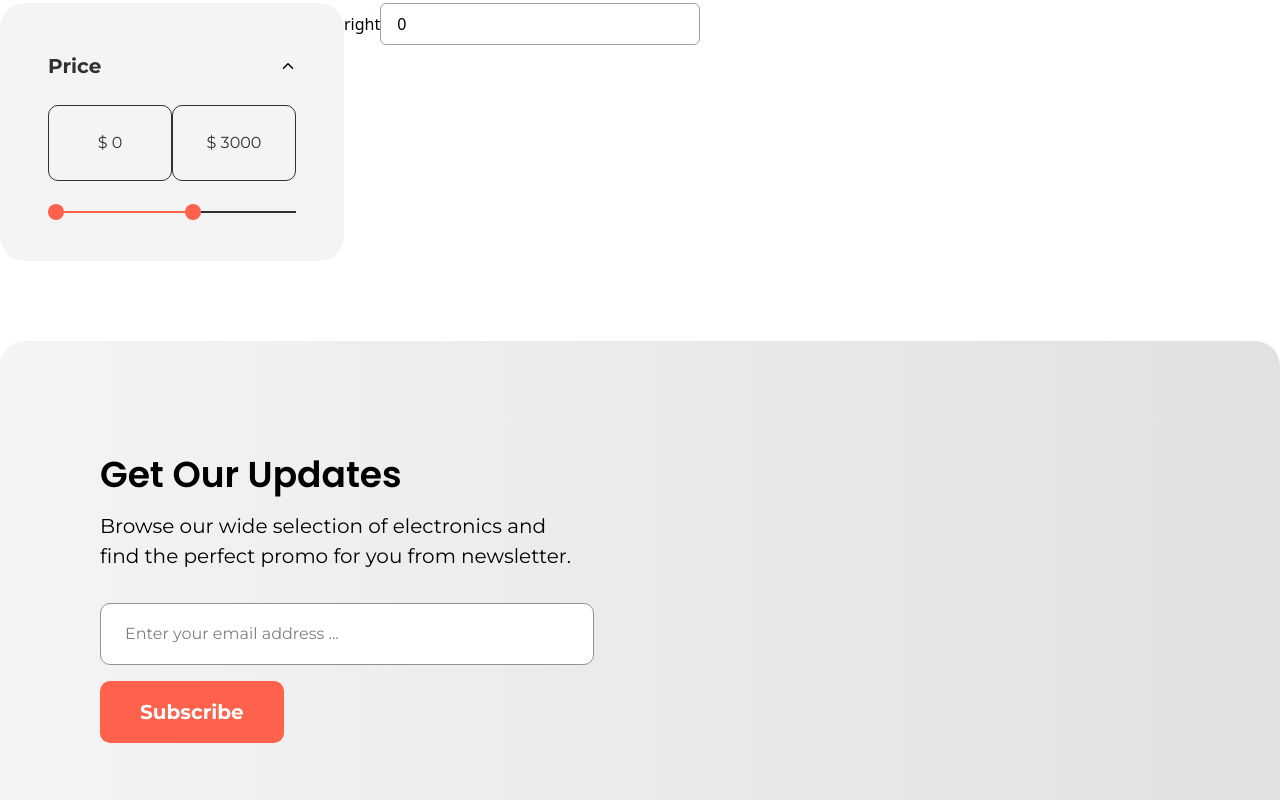
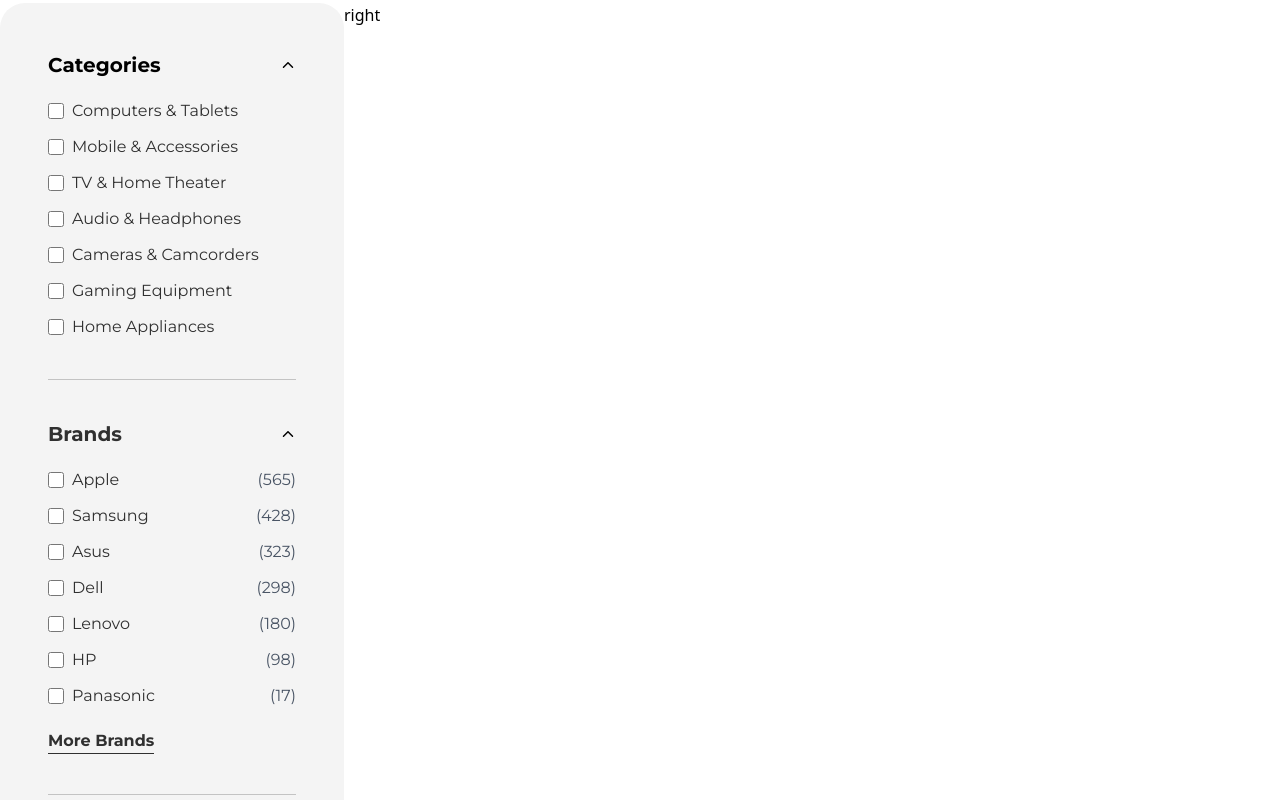
Before and after one commit to nazmulalamdev/eshop, a React (Vite) app: page /product-list in a window 1280 px wide. Shown: the part 340-1140 px from the top of the page. Built offline with nearby package versions, Linux system fonts and the light colour scheme; no server answers.

Commit message:
product list update

```diff
--- a/src/pages/ProductListPage.jsx
+++ b/src/pages/ProductListPage.jsx
@@ -1,9 +1,10 @@
 import { IoIosArrowUp } from "react-icons/io";
 import Container from "../components/commonLayout/Container";
 import { useState } from "react";
+import { Link } from "react-router-dom";
 
 const ProductListPage = () => {
-  let [minValue, setMinValue] = useState(0);
+  let [minValue, setMinValue] = useState(10);
   let [maxValue, setMaxValue] = useState(3000);
 
   const updateSlider = (type, value) => {
@@ -19,11 +20,236 @@
   const minPercent = (minValue / 5000) * 100;
   const maxPercent = (maxValue / 5000) * 100;
 
+  const [isOpen, setIsOpen] = useState(true);
+
   return (
     <>
       <Container>
         <div className="flex mt-16 mb-20">
           <div className="w-[355px] bg-[#F4F4F4] rounded-[25px] p-12">
+            <div>
+              <div
+                className="flex items-center justify-between mb-5"
+                onClick={() => setIsOpen(!isOpen)}
+              >
+                <h4 className="font-['Montserrat'] font-bold text-xl">
+                  Categories
+                </h4>
+                <span>
+                  <IoIosArrowUp size={16} />
+                </span>
+              </div>
+              <ul className="flex flex-col gap-3 font-['Montserrat'] font-regular text-base text-[#303030]">
+                <li className="flex items-center justify-between">
+                  <div className="flex items-center gap-2">
+                    <input
+                      type="checkbox"
+                      id="computer"
+                      className="accent-[#FF624C] w-4 h-4 rounded-[2px]"
+                    />
+                    <label for="computer" className="cursor-pointer">
+                      Computers & Tablets
+                    </label>
+                  </div>
+                </li>
+
+                <li className="flex items-center justify-between">
+                  <div className="flex items-center gap-2">
+                    <input
+                      type="checkbox"
+                      id="mobile"
+                      className="accent-[#FF624C] w-4 h-4 rounded-[2px]"
+                    />
+                    <label for="mobile" className="cursor-pointer">
+                      Mobile & Accessories
+                    </label>
+                  </div>
+                </li>
+
+                <li className="flex items-center justify-between">
+                  <div className="flex items-center gap-2">
+                    <input
+                      type="checkbox"
+                      id="tv"
+                      className="accent-[#FF624C] w-4 h-4 rounded-[2px]"
+                    />
+                    <label for="tv" className="cursor-pointer">
+                      TV & Home Theater
+                    </label>
+                  </div>
+                </li>
+
+                <li className="flex items-center justify-between">
+                  <div className="flex items-center gap-2">
+                    <input
+                      type="checkbox"
+                      id="audio"
+                      className="accent-[#FF624C] w-4 h-4 rounded-[2px]"
+                    />
+                    <label for="audio" className="cursor-pointer">
+                      Audio & Headphones
+                    </label>
+                  </div>
+                </li>
+
+                <li className="flex items-center justify-between">
+                  <div className="flex items-center gap-2">
+                    <input
+                      type="checkbox"
+                      id="camera"
+                      className="accent-[#FF624C] w-4 h-4 rounded-[2px]"
+                    />
+                    <label for="camera" className="cursor-pointer">
+                      Cameras & Camcorders
+                    </label>
+                  </div>
+                </li>
+
+                <li className="flex items-center justify-between">
+                  <div className="flex items-center gap-2">
+                    <input
+                      type="checkbox"
+                      id="game"
+                      className="accent-[#FF624C] w-4 h-4 rounded-[2px]"
+                    />
+                    <label for="game" className="cursor-pointer">
+                      Gaming Equipment
+                    </label>
+                  </div>
+                </li>
+
+                <li className="flex items-center justify-between">
+                  <div className="flex items-center gap-2">
+                    <input
+                      type="checkbox"
+                      id="home"
+                      className="accent-[#FF624C] w-4 h-4 rounded-[2px]"
+                    />
+                    <label for="home" className="cursor-pointer">
+                      Home Appliances
+                    </label>
+                  </div>
+                </li>
+              </ul>
+            </div>
+            <div className="mt-10 mb-10 w-full h-[1px] bg-[#303030] opacity-[25%]"></div>
+            <div>
+              <div className="flex items-center justify-between mb-5">
+                <h4 className="font-['Montserrat'] font-bold text-xl text-[#303030]">
+                  Brands
+                </h4>
+                <span>
+                  <IoIosArrowUp size={16} />
+                </span>
+              </div>
+              <ul className="flex flex-col gap-3 font-['Montserrat'] font-regular text-base text-[#303030]">
+                <li className="flex items-center justify-between">
+                  <div className="flex items-center gap-2">
+                    <input
+                      type="checkbox"
+                      id="apple"
+                      className="accent-[#FF624C] w-4 h-4 rounded-[2px]"
+                    />
+                    <label for="apple" className="cursor-pointer">
+                      Apple
+                    </label>
+                  </div>
+                  <span className="text-gray-600">(565)</span>
+                </li>
+
+                <li className="flex items-center justify-between">
+                  <div className="flex items-center gap-2">
+                    <input
+                      type="checkbox"
+                      id="samsung"
+                      className="accent-[#FF624C] w-4 h-4 rounded-[2px]"
+                    />
+                    <label for="samsung" className="cursor-pointer">
+                      Samsung
+                    </label>
+                  </div>
+                  <span className="text-gray-600">(428)</span>
+                </li>
+
+                <li className="flex items-center justify-between">
+                  <div className="flex items-center gap-2">
+                    <input
+                      type="checkbox"
+                      id="asus"
+                      className="accent-[#FF624C] w-4 h-4 rounded-[2px]"
+                    />
+                    <label for="asus" className="cursor-pointer">
+                      Asus
+                    </label>
+                  </div>
+                  <span className="text-gray-600">(323)</span>
+                </li>
+
+                <li className="flex items-center justify-between">
+                  <div className="flex items-center gap-2">
+                    <input
+                      type="checkbox"
+                      id="dell"
+                      className="accent-[#FF624C] w-4 h-4 rounded-[2px]"
+                    />
+                    <label for="dell" className="cursor-pointer">
+                      Dell
+                    </label>
+                  </div>
+                  <span className="text-gray-600">(298)</span>
+                </li>
+
+                <li className="flex items-center justify-between">
+                  <div className="flex items-center gap-2">
+                    <input
+                      type="checkbox"
+                      id="lenovo"
+                      className="accent-[#FF624C] w-4 h-4 rounded-[2px]"
+                    />
+                    <label for="lenovo" className="cursor-pointer">
+                      Lenovo
+                    </label>
+                  </div>
+                  <span className="text-gray-600">(180)</span>
+                </li>
+
+                <li className="flex items-center justify-between">
+                  <div className="flex items-center gap-2">
+                    <input
+                      type="checkbox"
+                      id="hp"
+                      className="accent-[#FF624C] w-4 h-4 rounded-[2px]"
+                    />
+                    <label for="hp" className="cursor-pointer">
+                      HP
+                    </label>
+                  </div>
+                  <span className="text-gray-600">(98)</span>
+                </li>
+
+                <li className="flex items-center justify-between">
+                  <div className="flex items-center gap-2">
+                    <input
+                      type="checkbox"
+                      id="panasonic"
+                      className="accent-[#FF624C] w-4 h-4 rounded-[2px]"
+                    />
+                    <label for="panasonic" className="cursor-pointer">
+                      Panasonic
+                    </label>
+                  </div>
+                  <span className="text-gray-600">(17)</span>
+                </li>
+              </ul>
+            </div>
+            <div className="mt-5">
+              <Link className="font-['Montserrat'] font-bold text-base text-[#303030] border-b border-b-[#303030] inline-block cursor-pointer">
+                More Brands
+              </Link>
+            </div>
+
+            <div className="mt-10 mb-10 w-full h-[1px] bg-[#303030] opacity-[25%]"></div>
+
             <div>
               <div className="flex items-center justify-between">
                 <h3 className="font-['Montserrat'] font-bold text-[20px] text-[#303030]">
@@ -34,12 +260,29 @@
                 </span>
               </div>
               <div className="flex justify-between mt-6 font-['Montserrat'] font-regular text-base text-[#303030]">
-                <span className="w-[124px] py-[25px] px-[32px] rounded-[10px] border border-[#303030] text-center">
+                {/* <span className="w-[124px] py-[25px] px-[32px] rounded-[10px] border border-[#303030] text-center">
                   $ {minValue}
-                </span>
-                <span className="w-[124px] py-[25px] px-[32px] rounded-[10px] border border-[#303030] text-center">
+                </span> */}
+
+                <input
+                  type="text"
+                  placeholder="$0"
+                  value={`${minValue}`}
+                  onChange={(e) => setMinValue(e.target.value)}
+                  className="w-[124px] py-[25px] px-[32px] rounded-[10px] border border-[#303030] text-center opacity-[50%]"
+                />
+
+                {/* <span className="w-[124px] py-[25px] px-[32px] rounded-[10px] border border-[#303030] text-center">
                   $ {maxValue}
-                </span>
+                </span> */}
+
+                <input
+                  type="text"
+                  placeholder="$3000"
+                  value={maxValue}
+                  onChange={(e) => setMaxValue(e.target.value)}
+                  className="w-[124px] py-[25px] px-[32px] rounded-[10px] border border-[#303030] text-center opacity-[50%]"
+                />
               </div>
               <div className="relative w-full h-[2px] bg-[#303030] mt-[30px]">
                 <div
@@ -70,16 +313,7 @@
               </div>
             </div>
           </div>
-          <div className="w-[80%]">
-            right
-            <input
-              type="text"
-              placeholder="$0"
-              value={minValue}
-              onChange={(e) => setMinValue(e.target.value)}
-              className="px-4 py-2 border border-gray-400 rounded-md focus:outline-none focus:ring-2 focus:ring-blue-400 w-80"
-            />
-          </div>
+          <div className="w-[80%]">right</div>
         </div>
       </Container>
     </>
```
